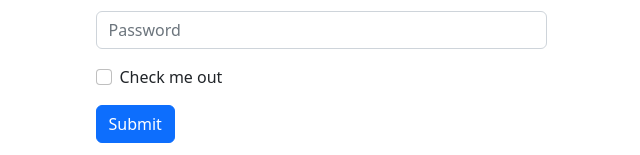
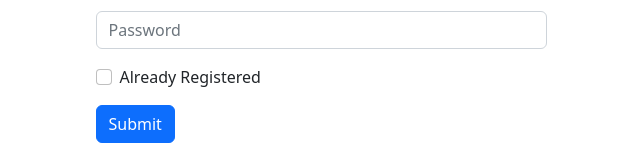
Before and after one commit to shafik720/ema-john-with-react-router---2, a React (Create React App) app: page / in a window 1280 px wide. Shown: the part 201-356 px from the top of the page, without its empty margins (319-959 px from the left). Built offline with nearby package versions, Linux system fonts and the light colour scheme.

Commit message:
toggle login signup

```diff
--- a/src/App.js
+++ b/src/App.js
@@ -25,7 +25,7 @@ function App() {
     setPassword(e.target.value);
   }
 
-  function handleCheckbox(e){
+  function handleCheckbox(e) {
     setRegistered(e.target.checked);
   }
 
@@ -46,7 +46,7 @@ function App() {
         <div className="row mt-5">
           <div className="col-lg-5 mx-auto">
             <Form>
-              <h2 className="text-primary text-center"> {registered ? 'Log In' : 'Sign Up' } </h2>
+              <h2 className="text-primary text-center"> {registered ? 'Log In' : 'Sign Up'} </h2>
               <Form.Group className="mb-3" controlId="formBasicEmail">
                 <h5>Your Email</h5>
                 <Form.Control onBlur={handleEmail} type="email" placeholder="Enter email" />
@@ -57,7 +57,7 @@ function App() {
                 <Form.Control onBlur={handlePassword} type="password" placeholder="Password" />
               </Form.Group>
               <Form.Group className="mb-3" controlId="formBasicCheckbox">
-                <Form.Check onChange={handleCheckbox} type="checkbox" label="Check me out" />
+                <Form.Check onChange={handleCheckbox} type="checkbox" label="Already Registered" />
               </Form.Group>
               <h4 className="text-danger">{error}</h4>
               <Button onClick={handleSubmit} variant="primary" type="submit">
```
